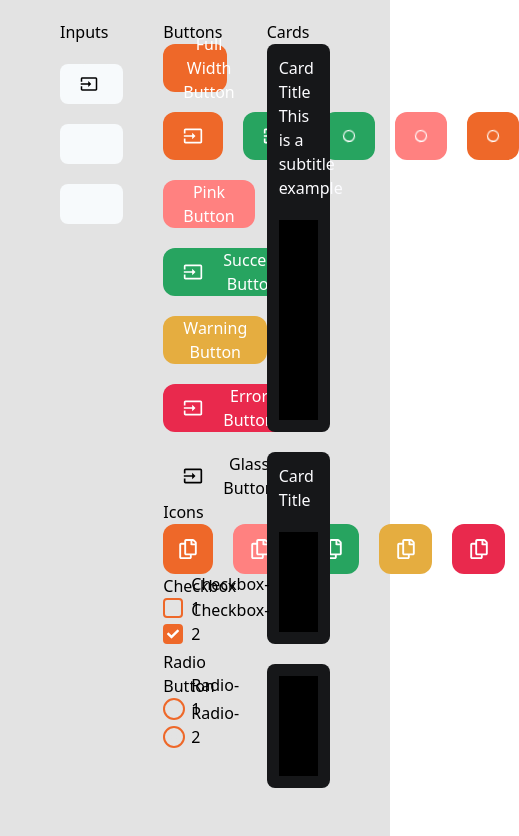
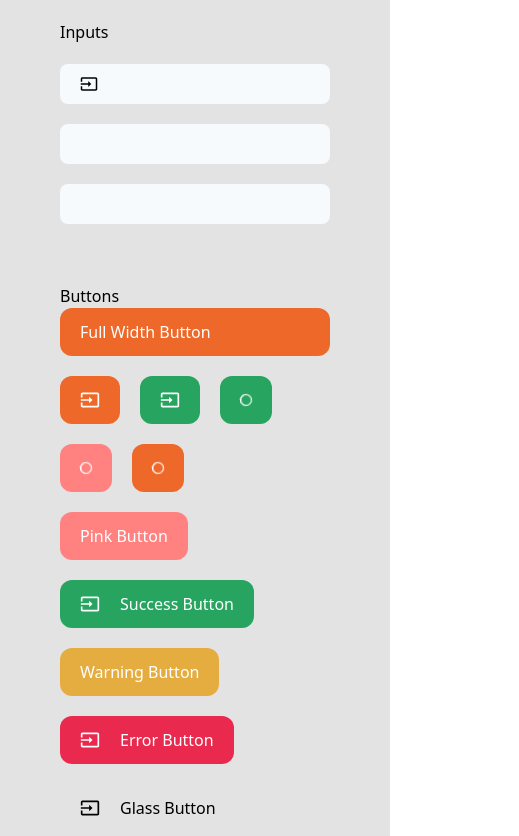
Before and after one commit to Agility-Creative-Solutions/scrummy-app, a Next.js app: page /design-system in a window 390 px wide. Shown: the top 836 px of the page, 519 px wide, since content can reach past the window. Built offline with nearby package versions, Linux system fonts and the light colour scheme.

Commit message:
fix: design system responsiveness

```diff
--- a/src/pages/design-system.tsx
+++ b/src/pages/design-system.tsx
@@ -13,8 +13,8 @@ const DesignSystem = () => {
   const [checkboxTwo, setCheckboxTwo] = useState(true);
 
   return (
-    <div style={{ backgroundColor: '#e3e3e3', height: '100vh', padding: 20 }}>
-      <div className="grid grid-cols-3 gap-10 px-10">
+    <div style={{ backgroundColor: '#e3e3e3', padding: 20 }}>
+      <div className="grid grid-cols-1 gap-10 px-10 md:grid-cols-3">
         <div>
           <h4>Inputs</h4>
           <Input
@@ -29,7 +29,7 @@ const DesignSystem = () => {
           <h4>Buttons</h4>
           <div className="flex flex-col gap-5">
             <Button title="Full Width Button" fullWidth buttonType="primary" />
-            <div className="flex gap-5">
+            <div className="flex flex-wrap gap-5">
               <Button icon="MdInput" buttonType="primary" />
               <Button icon="MdInput" buttonType="success" />
               <Button isLoading buttonType="success" />
@@ -48,7 +48,7 @@ const DesignSystem = () => {
           </div>
           <div>
             <h4>Icons</h4>
-            <div className="flex gap-5">
+            <div className="flex flex-wrap  gap-5">
               <Icon
                 iconType="primary"
                 size={50}
@@ -59,7 +59,7 @@ const DesignSystem = () => {
               <Icon iconType="warning" icon={<FAIcons.FaRegCopy size={20} />} />
               <Icon iconType="danger" icon={<FAIcons.FaRegCopy size={20} />} />
             </div>
-            <div>
+            <div className="mt-6">
               <h4>Checkbox</h4>
               <div>
                 <CheckBox
```
